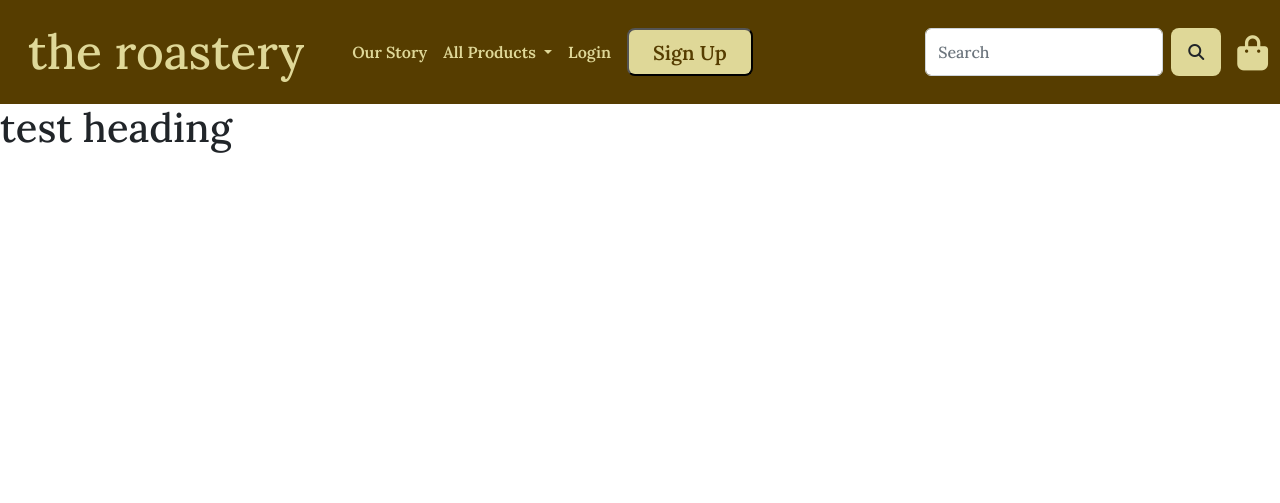
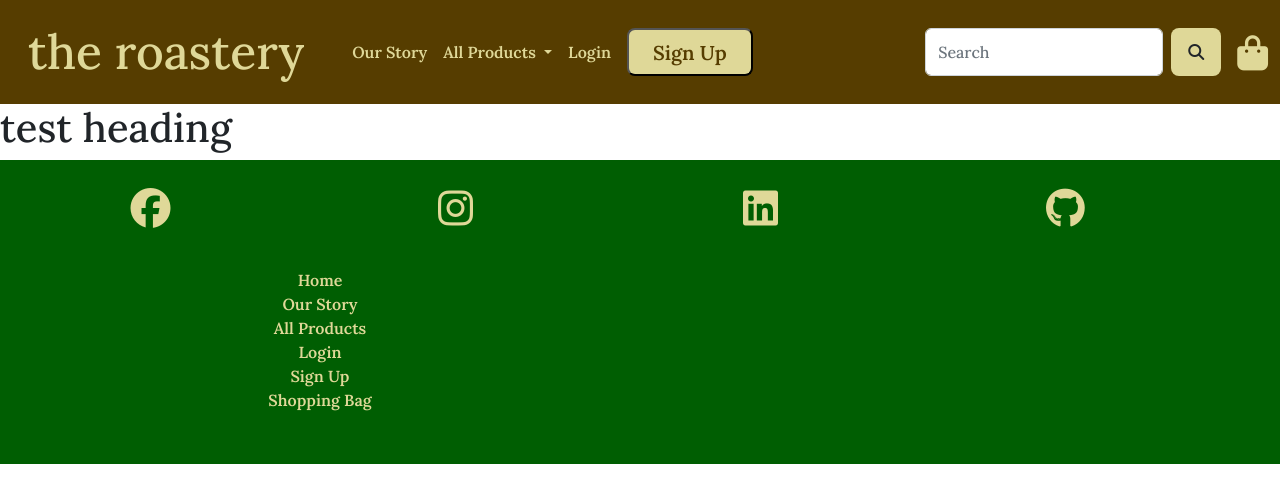
Before and after one commit to Grawnya/the-roastery-ecommerce-store, a Django app: page / in a window 1280 px wide. Shown: the top 503 px of the page. Run offline with Django 3.2, Linux system fonts and the light colour scheme; some libraries are stand-ins or nearby versions.

Commit message:
add the footer and social links to base.html

```diff
--- a/static/css/base.css
+++ b/static/css/base.css
@@ -96,6 +96,50 @@ body {
     color: var(--orange);
 }
 
+/* footer */
+
+footer {
+    padding-bottom: 1.75rem;
+    background-color: var(--forest-green);
+}
+
+footer ul {
+    padding: 0;
+}
+
+footer a {
+    text-decoration: none;
+}
+
+.socials li {
+    display: inline;
+}
+
+.socials i {
+    color: var(--beige);
+    font-size: 2.5rem;
+    width: 23.5%;
+    text-align: center;
+    padding: 1.75rem 0 1rem;
+    transition-delay: 0.2s;
+}
+
+.section-links li {
+    text-align: center;
+    list-style: none;
+}
+
+.section-links a {
+    color: var(--beige);
+    font-weight: bold;
+    padding: 0.5rem 0;
+    font-family: 'lora';
+}
+
+.socials i:hover, .section-links li a:hover {
+    color: var(--orange);
+}
+
 @media screen and (min-width:768px) {
     #the-roastery-logo {
         font-size: 3rem;
--- a/templates/base.html
+++ b/templates/base.html
@@ -74,6 +74,66 @@
     {% block content %}
     {% endblock %}
 
+    <footer>
+      <ul class="socials">
+          <li>
+              <a href="https://www.facebook.com/" target="_blank" rel="noopener"
+                  aria-label="Visit The Roastery's Facebook page in a new tab">
+                  <i class="fa-brands fa-facebook"></i>
+              </a>
+          </li>
+          <li>
+              <a href="https://www.instagram.com/" target="_blank" rel="noopener"
+                  aria-label="Visit The Roastery's Instagram page in a new tab">
+                  <i class="fa-brands fa-instagram"></i>
+              </a>
+          </li>
+          <li>
+              <a href="https://www.linkedin.com/in/grainne-donegan/" target="_blank" rel="noopener"
+                  aria-label="Visit LinkedIn page of website developer in a new tab">
+                  <i class="fa-brands fa-linkedin"></i>
+              </a>
+          </li>
+          <li>
+              <a href="https://github.com/Grawnya/the-roastery-ecommerce-store" target="_blank" rel="noopener"
+                  aria-label="Visit the GitHub repository for this website in a new tab">
+                  <i class="fa-brands fa-github"></i>
+              </a>
+          </li>
+      </ul>
+      <div class="container-fluid py-2">
+        <div class="row">
+          <div class="col-12 col-md-6">
+            <ul class="section-links">
+              <li>
+                  <a href="{% url 'home' %}" aria-label="To Home Page">Home</a>
+              </li>
+              <li>
+                  <a href="#"
+                      aria-label="To the Our Story Page">Our Story</a>
+              </li>
+              <li>
+                  <a href="#"
+                      aria-label="To View All Products">All Products</a>
+              </li>
+              <li>
+                  <a href="#" aria-label="To go to the Login Page">Login</a>
+              </li>
+              <li>
+                  <a href="#" aria-label="To go to the Sign Up Page">Sign Up</a>
+              </li>
+              <li>
+                  <a href="#" aria-label="To View the Shopping Bag">Shopping Bag</a>
+              </li>
+          </ul>
+          </div>
+          <div class="col-12 col-md-6"></div>
+        </div>
+      </div>
+
+  </footer>
+
+
     <!-- font awesome -->
     <script src="https://kit.fontawesome.com/f89c3266fa.js" crossorigin="anonymous"></script>
 
```
